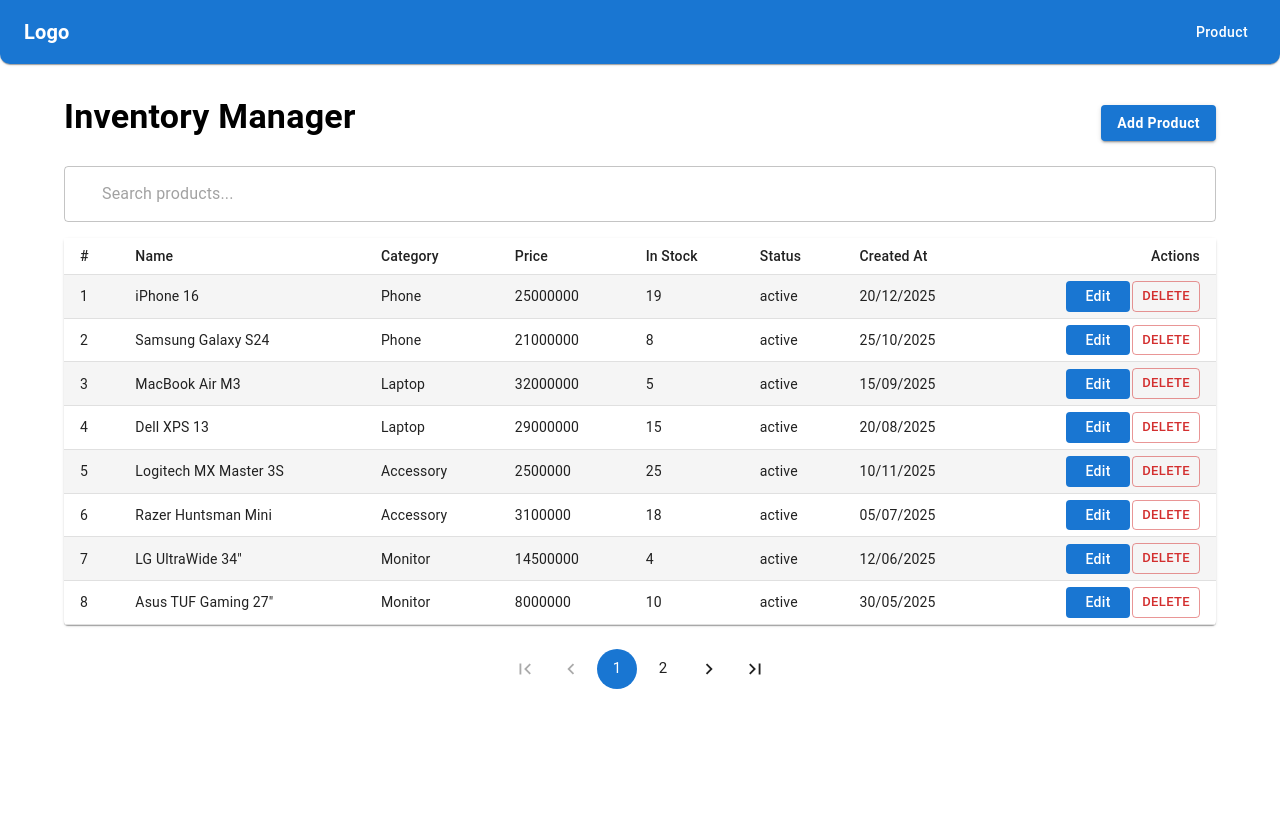
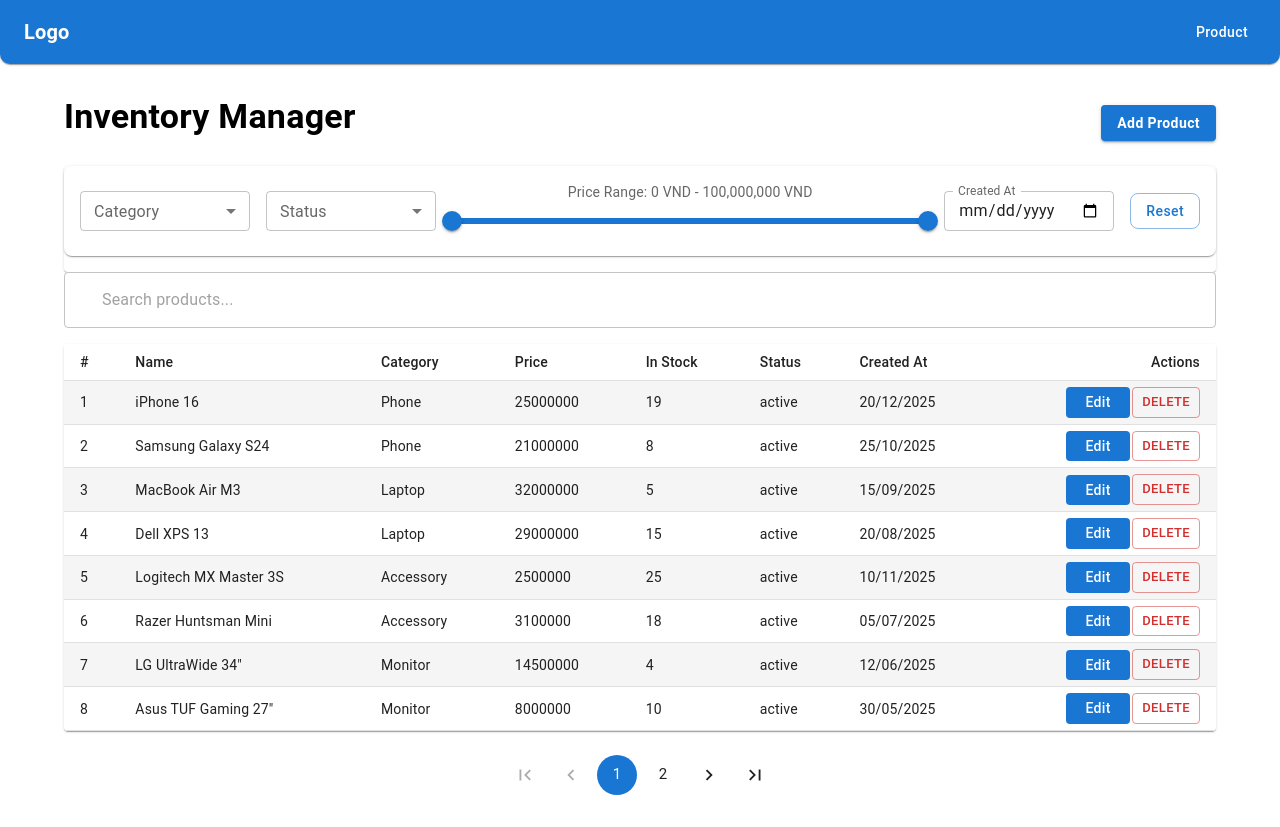
Before and after one commit to datkhac009/React_Learning_Exercises, a React (Vite) app in the folder Inventory-Manager/: page / in a window 1280 px wide. Before the commit the page ends 800 px from the top, so only its background shows below. Built offline with nearby package versions, Linux system fonts and the light colour scheme; data requests are answered from the project's data file; some icons are missing.

Commit message:
fix filter

```diff
--- /dev/null
+++ b/Inventory-Manager/src/modules/product/FilterBar.jsx
@@ -0,0 +1,214 @@
+import {
+  Paper,
+  Stack,
+  FormControl,
+  InputLabel,
+  Select,
+  MenuItem,
+  Slider,
+  TextField,
+  Button,
+  Typography,
+  Box,
+  Accordion,
+  AccordionActions,
+  AccordionDetails,
+} from "@mui/material";
+import { useEffect, useMemo, useState } from "react";
+import { useSearchParams } from "react-router-dom";
+
+function FilterBar({ product }) {
+  const [searchParams, setSearchParams] = useSearchParams();
+  const minPrice = 0;
+  const maxPrice = 100000000;
+  // filter category, status
+  const categoryUrl = searchParams.get("category") || "";
+  const statusUrl = searchParams.get("status") || "";
+
+  //price range
+  const priceMinUrl = Number(searchParams.get("priceMin")) || 0;
+  const priceMaxUrl = Number(searchParams.get("priceMax")) || 0;
+  // date
+  const createdAtUrl = searchParams.get("createdAt") || "";
+
+  // local state
+  const [category, setCategory] = useState(categoryUrl);
+  const [status, setStatus] = useState(statusUrl);
+  const [priceRange, setPriceRange] = useState([
+    priceMinUrl || 0,
+    priceMaxUrl || 1000000,
+  ]);
+  const [createAt, setCreateAt] = useState(createdAtUrl);
+
+  // Khi back/forward hoặc reload đổi URL -> sync lại state
+  useEffect(() => {
+    setCategory(categoryUrl);
+  }, [categoryUrl]);
+  useEffect(() => {
+    setStatus(statusUrl);
+  }, [statusUrl]);
+  useEffect(() => {
+    setPriceRange([priceMinUrl || minPrice, priceMaxUrl || maxPrice]);
+  }, [priceMinUrl, priceMaxUrl]);
+  useEffect(() => {
+    setCreateAt((prev) => (prev === createdAtUrl ? prev : createdAtUrl));
+  }, [createdAtUrl]);
+
+  const categories = useMemo(() => {
+    return [...new Set(product.map((p) => p.category).filter(Boolean))];
+  }, [product]);
+
+  // helper update URL
+  const updateParams = (fn) => {
+    setSearchParams((prev) => {
+      const p = new URLSearchParams(prev);
+      fn(p);
+      p.set("page", "1"); // đổi filter -> về trang 1
+      return p;
+    });
+  };
+
+  const handleCategory = (value) => {
+    setCategory(value);
+    updateParams((params) => {
+      if (value) {
+        params.set("category", value);
+      } else {
+        params.delete("category");
+      }
+    });
+  };
+  const handleStatus = (value) => {
+    setCategory(value);
+    updateParams((params) => {
+      if (value) {
+        params.set("status", value);
+      } else {
+        params.delete("status");
+      }
+    });
+  };
+
+  const handlePriceChange = (value) => {
+    setPriceRange(value);
+  };
+  const handlePriceCommit = (value) => {
+    console.log(value);
+  };
+
+  const handleCreatedAt = (value) => {
+    setCreateAt(value);
+    updateParams((params) => {
+      if (value) {
+        params.set("createAt", value);
+      } else {
+        params.delete("createAt");
+      }
+    });
+  };
+
+  //Reset Filter
+  const handleReset = () => {
+    setCategory("");
+    setStatus("");
+    setPriceRange([minPrice, maxPrice]);
+    setCreateAt("");
+
+    setSearchParams((prev) => {
+      const params = new URLSearchParams(prev);
+      params.delete("caterory");
+      params.delete("status");
+      params.delete("priceMin");
+      params.delete("priceMax");
+      params.delete("createAt");
+      return params;
+    });
+  };
+
+  // Count active filters
+//   const activeCount = [
+//     categoryUrl,
+//     statusUrl,
+//     priceMinUrl !== minPrice || priceMaxUrl !== maxPrice,
+//     createdAtUrl,
+//   ].filter(Boolean).length;
+  return (
+    <Accordion>
+      {/* <AccordionDetails>Filter Product</AccordionDetails> */}
+      <Paper elevation={1} sx={{ p: 2, borderRadius: 2, mb: 2 }}>
+        <Stack direction="row" spacing={2} alignItems="center" flexWrap="wrap">
+          <FormControl size="small" sx={{ minWidth: 170 }}>
+            <InputLabel>Category</InputLabel>
+            <Select
+              value={category}
+              label="Category"
+              onChange={(e) => handleCategory(e.target.value)}
+            >
+              {categories.map((c) => (
+                <MenuItem key={c} value={c}>
+                  {c}
+                </MenuItem>
+              ))}
+            </Select>
+          </FormControl>
+
+          <FormControl size="small" sx={{ minWidth: 170 }}>
+            <InputLabel>Status</InputLabel>
+            <Select
+              value={status}
+              label="Status"
+              onChange={(e) => handleStatus(e.target.value)}
+            >
+              {/* <MenuItem value="">All</MenuItem> */}
+              <MenuItem value="active">Active</MenuItem>
+              <MenuItem value="inactive">Inactive</MenuItem>
+            </Select>
+          </FormControl>
+
+          <Box sx={{ minWidth: 280, flex: 1 }}>
+            <Typography
+              variant="body2"
+              sx={{ mb: 0.5, color: "text.secondary" }}
+            >
+              Price Range: {priceRange[0].toLocaleString()} VND -{" "}
+              {priceRange[1].toLocaleString()} VND
+            </Typography>
+            <Slider
+              value={priceRange}
+              onChange={(e) => handlePriceChange(e.target.value)}
+              onChangeCommitted={(e) => handlePriceCommit(e.target.value)}
+              valueLabelDisplay="auto"
+              valueLabelFormat={(value) => `${(value / 1000000).toFixed(1)}M`}
+              min={minPrice}
+              max={maxPrice}
+              step={100000}
+            />
+          </Box>
+
+          <TextField
+            size="small"
+            type="date"
+            label="Created At"
+            value={createAt}
+            onChange={(e) => handleCreatedAt(e.target.value)}
+            InputLabelProps={{ shrink: true }}
+          />
+
+          <Button
+            variant="outlined"
+            onClick={handleReset}
+            sx={{ textTransform: "none", borderRadius: 2, ml: "auto" }}
+          >
+            Reset
+          </Button>
+        </Stack>
+      </Paper>
+      <AccordionActions>
+        <Button>Cancel</Button>
+        <Button>Agree</Button>
+      </AccordionActions>
+    </Accordion>
+  );
+}
+
+export default FilterBar;
--- a/Inventory-Manager/src/modules/product/ListProduct.jsx
+++ b/Inventory-Manager/src/modules/product/ListProduct.jsx
@@ -14,6 +14,7 @@ import ProductTable from "./ProductTable";
 import { useState, useMemo, useEffect, useRef } from "react";
 import CreateItemProduct from "./CreateItemProduct";
 import { useSearchParams } from "react-router-dom";
+import FilterBar from "./FilterBar";
 //import ProductFilter from "./ProductFilter";
 
 function ListProduct() {
@@ -31,25 +32,29 @@ function ListProduct() {
   const searchUrl = searchParams.get("q") || "";
   // pagination
   const pageUrl = Number(searchParams.get("page")) || 1;
-
-  // filter category, status
-
-  const categoryUrl = searchParams.get("category") || "";
-  const statusUrl = searchParams.get("status") || "";
-
-  //price range
-  const priceMinUrl = Number(searchParams.get("priceMin")) || 0;
-  const priceMaxUrl = Number(searchParams.get("priceMax"))|| 0;
-
-  // date
-  const createAtUrl = searchParams.get("createAt") || "";
+  const sortUrl = searchParams.get("sort") || "";
 
   const [searchInput, setSearchInput] = useState(searchUrl);
   const [page, setPage] = useState(pageUrl);
+  const [sort,setSort] = useState(sortUrl)
+  // const[category,setCategory] = useState(categoryUrl);
+  // const[status,setStatus] = useState(statusUrl);
+  // const[priceRange, setPriceRange] = useState([priceMinUrl || 0, priceMaxUrl || 1000000]);
+  // const[createAt,setCreateAt]= useState(createdAtUrl)
+
 
   // đồng bộ url params với local
   useEffect(() => {
     setSearchInput(searchUrl);
+  }, [searchUrl]);
+
+  const prevSearchRef = useRef(searchUrl);
+  //console.log("totalPage:", totalPage);
+
+  // Update dữ liệu cũ khi searchUrl thay đổi từ URL
+  useEffect(() => {
+    setSearchInput(searchUrl);
+    prevSearchRef.current = searchUrl;
   }, [searchUrl]);
 
   // Debounce 400ms: update URL q
@@ -99,14 +104,6 @@ function ListProduct() {
   }, [product, searchUrl]);
 
   const totalPage = Math.ceil(filteredProducts.length / ITEMS_PER_PAGE);
-  const prevSearchRef = useRef(searchUrl);
-  //console.log("totalPage:", totalPage);
-
-  // Update dữ liệu cũ khi searchUrl thay đổi từ URL
-  useEffect(() => {
-    setSearchInput(searchUrl);
-    prevSearchRef.current = searchUrl;
-  }, [searchUrl]);
 
   //Tính pagination chỉ hiển thị 8 item ở mỗi trang
   const paginationProduct = useMemo(() => {
@@ -169,13 +166,11 @@ function ListProduct() {
           Add Product
         </Button>
       </Box>
-      {/* <Box>
-        <ProductFilter
-          products={product}
-          searchParams={searchParams}
-          setSearchParams={setSearchParams}
+      <Box>
+        <FilterBar
+          product={product}
         />
-      </Box> */}
+      </Box>
       {/* Search Box */}
       <Box sx={{ mb: 2 }}>
         <TextField
```
